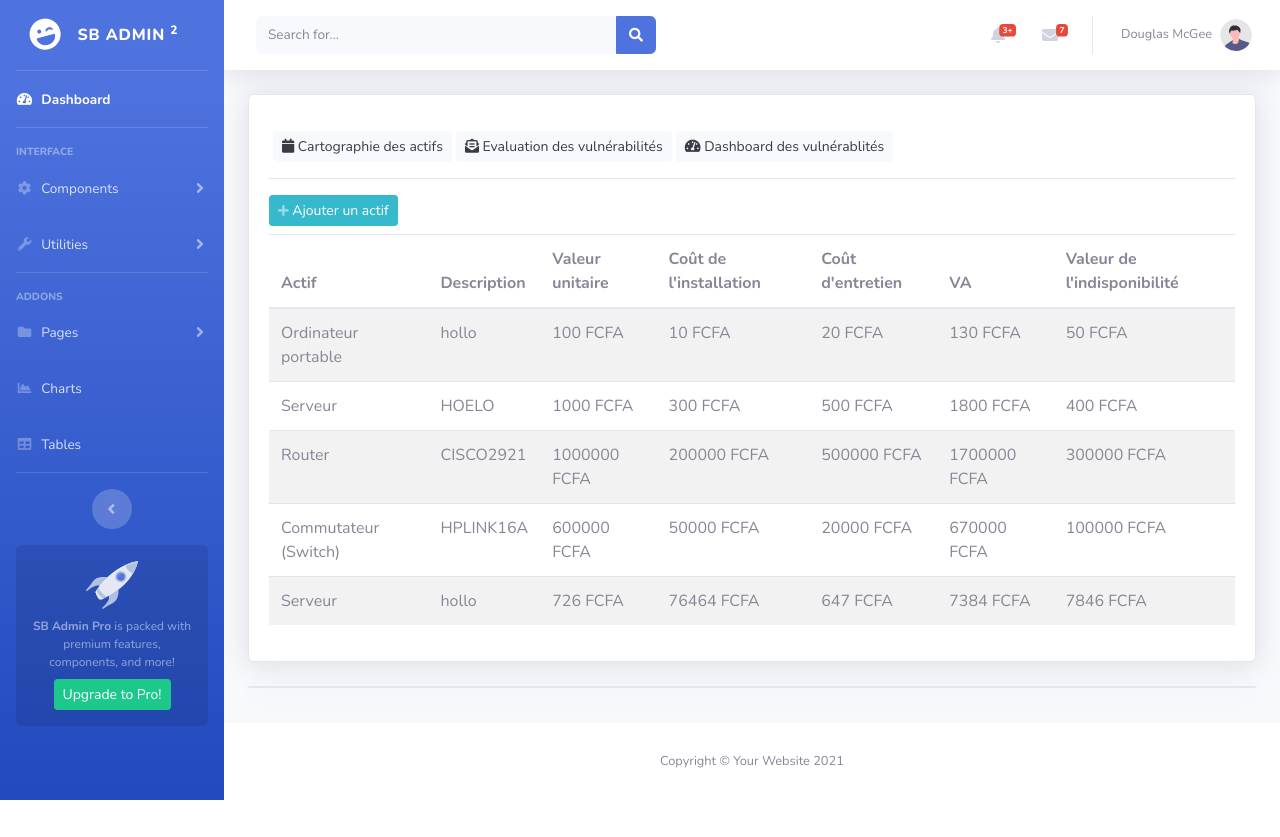
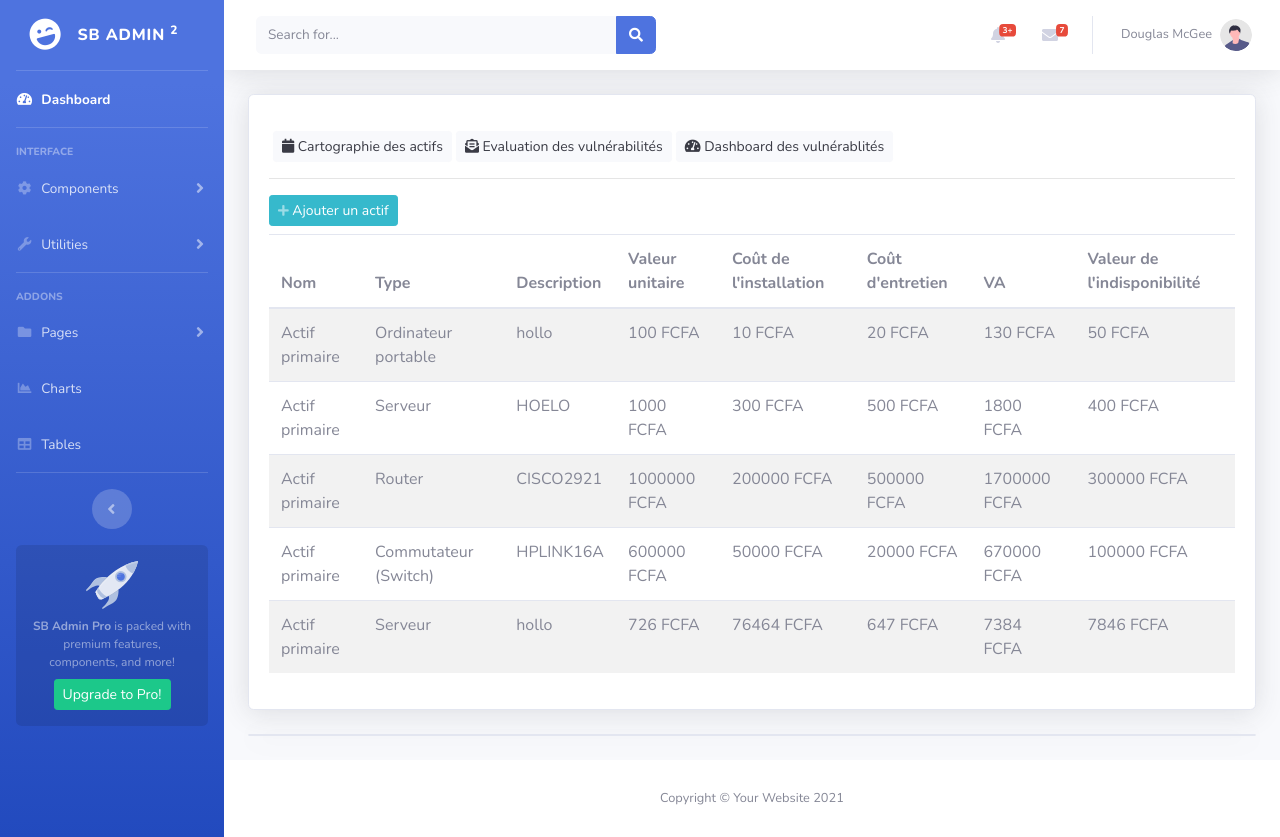
Before and after one commit to LeMagnanime/CirtRAM, a Django app: page /home in a window 1280 px wide. Before the commit the page ends 800 px from the top, so only its background shows below. Run offline with Django 5.2, Linux system fonts and the light colour scheme; data comes from the database, SQL or seed files in the repository; some libraries are stand-ins or nearby versions.

Commit message:
update formulaire

```diff
--- a/analyse_risques/forms.py
+++ b/analyse_risques/forms.py
@@ -9,7 +9,8 @@ class AssetForm(ModelForm):
         fields = '__all__'
 
         widgets = {
-                'actif' : forms.Select(attrs={'class':'form-control'}),
+                'nom_actif' : forms.TextInput(attrs={'class':'form-control'}),
+                'type_actif' : forms.Select(attrs={'class':'form-control'}),
                 'description': forms.TextInput(attrs={'class':'form-control'}),
                 'valeur_unitaire_actif': forms.NumberInput(attrs={'class':'form-control'}),
                 'cout_installation': forms.NumberInput(attrs={'class':'form-control'}),
--- a/analyse_risques/models.py
+++ b/analyse_risques/models.py
@@ -13,7 +13,8 @@ class TypeActif(models.Model):
 class Asset(models.Model):
     class Meta:
         verbose_name = "Actif"
-    actif = models.ForeignKey(TypeActif, on_delete=models.CASCADE)
+    type_actif = models.ForeignKey(TypeActif, on_delete=models.CASCADE)
+    nom_actif = models.CharField(max_length=200)
     description = models.CharField(max_length=200)
     valeur_unitaire_actif = models.IntegerField()
     cout_installation = models.IntegerField()
@@ -22,7 +23,7 @@ class Asset(models.Model):
     valeur_indisponibilite = models.IntegerField()
 
     def __str__(self):
-        return f"{self.actif}"
+        return f"{self.nom_actif}"
 
 
 class Vunlerabilite(models.Model):
--- a/analyse_risques/templates/analyse_risques/AssetsList.html
+++ b/analyse_risques/templates/analyse_risques/AssetsList.html
@@ -33,9 +33,13 @@
                           <div class="modal-body">
                             {% csrf_token %}
                             <div class="row">
-                                <div class="form-group col-md-12">
-                                    <label for="{{ form.actif.id_for_label }}">Type d'actif</label>
-                                    {{ form.actif }}
+                                <div class="form-group col-md-6">
+                                    <label for="{{ form.type_actif.id_for_label }}">Type d'actif</label>
+                                    {{ form.type_actif }}
+                                </div>
+                                <div class="form-group col-md-6">
+                                    <label for="{{ form.nom_actif.id_for_label }}">Nom de l'actif</label>
+                                    {{ form.nom_actif }}
                                 </div>
                                 <div class="form-group col-md-12">
                                     <label for="{{ form.description.id_for_label }}">Description</label>
@@ -75,7 +79,8 @@
                 <table class="table table-striped" id="dataTable_recette" width="100%"  >
                     <thead>
                         <tr>
-                            <th>Actif</th>
+                            <th>Nom</th>
+                            <th>Type</th>
                             <th>Description</th>
                             <th>Valeur unitaire</th>
                             <th>Coût de l'installation</th>
@@ -87,7 +92,8 @@
                     <tbody>
                         {% for actif in actifs %}
                             <tr>
-                                <td>{{ actif.actif }}</td>
+                                <td>{{ actif.nom_actif }}</td>
+                                <td>{{ actif.type_actif }}</td>
                                 <td>{{ actif.description }}</td>
                                 <td>{{ actif.valeur_unitaire_actif }} FCFA</td>
                                 <td>{{ actif.cout_installation }} FCFA</td>
```
Also changed, not shown: analyse_risques/migrations/0012_rename_actif_asset_type_actif_asset_nom_actif.py (added), db.sqlite3.
